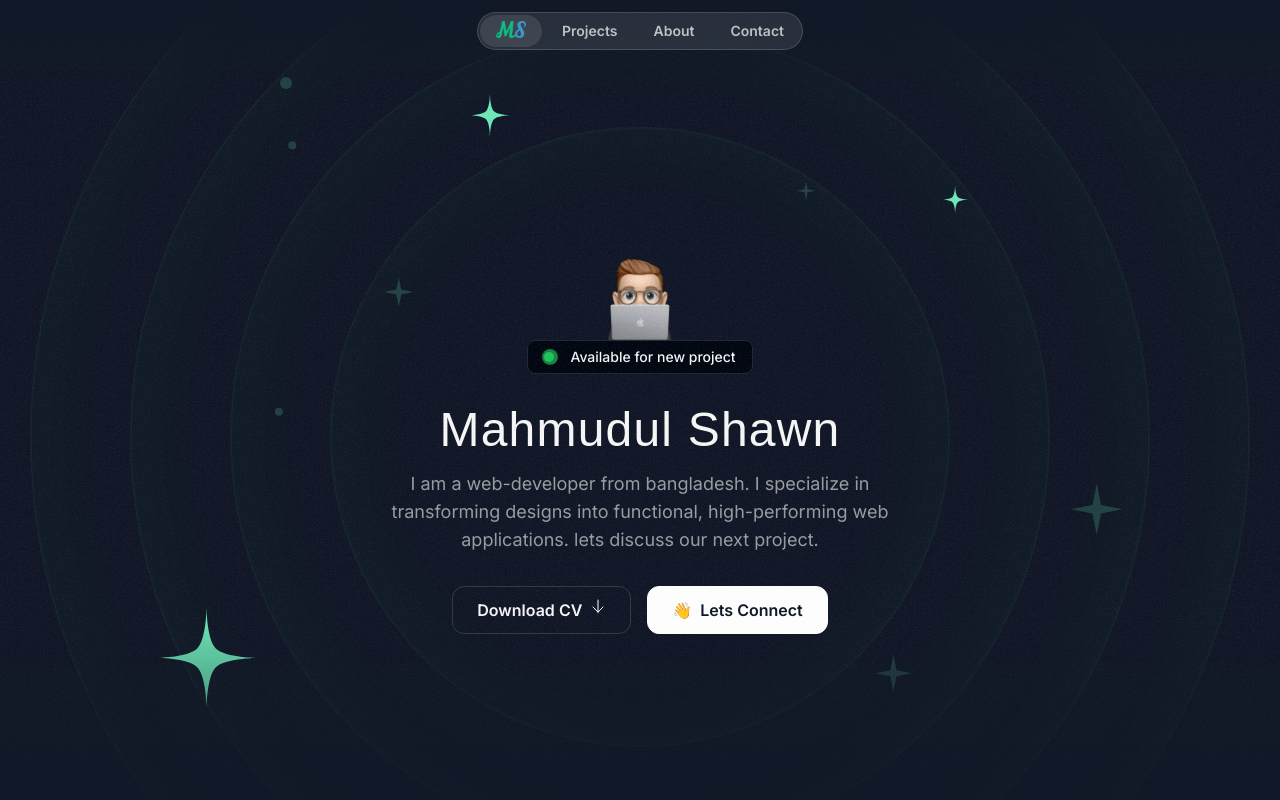
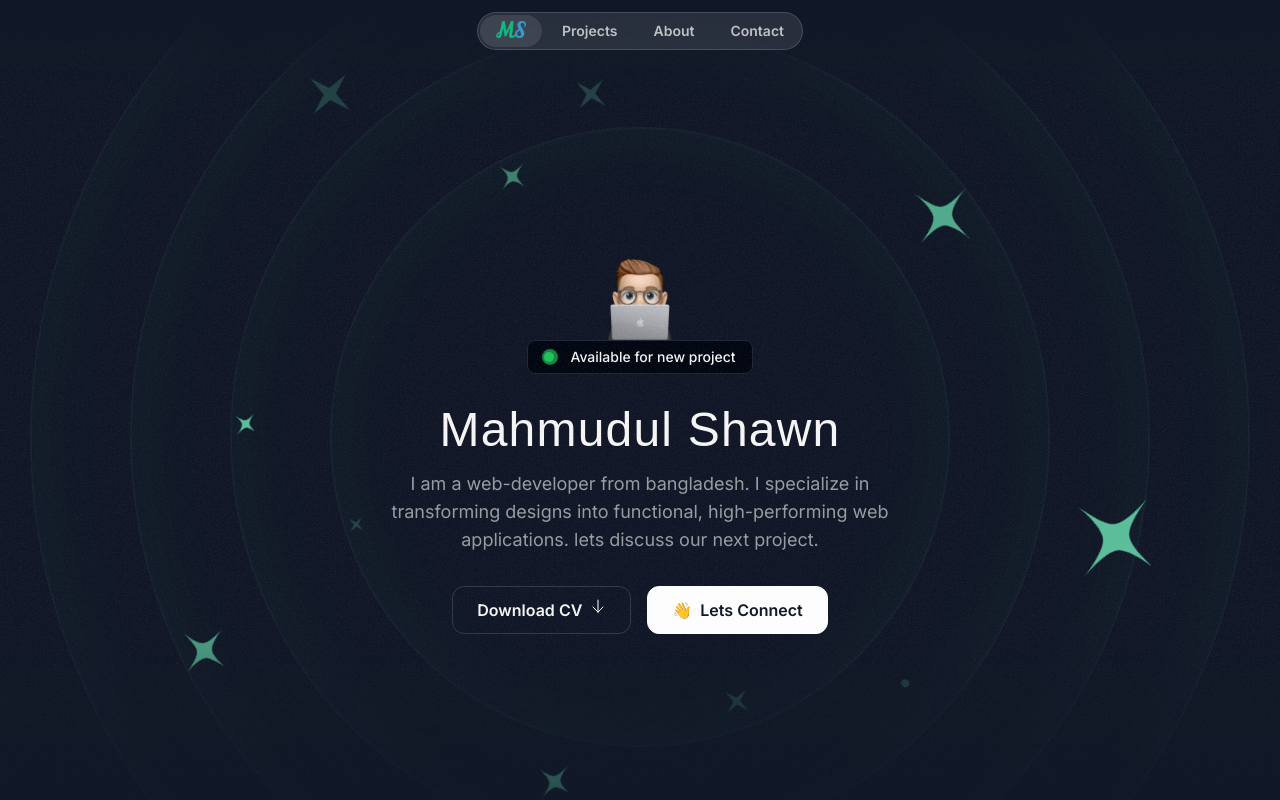
Before and after one commit to Mahmudulshawn/portfolio, a Next.js app: page / in a window 1280 px wide. Shown: the top 800 px of the page. Built offline with nearby package versions, Linux system fonts and the light colour scheme; a web font is replaced by a local one.

Commit message:
added some additional stars on the hero section and the star animation for now

```diff
--- a/app/page.js
+++ b/app/page.js
@@ -1,3 +1,4 @@
+import About from "@/sections/About";
 import Header from "@/sections/Header";
 import Hero from "@/sections/Hero";
 import Projects from "@/sections/Projects";
@@ -8,6 +9,7 @@ export default function Home() {
       <Header />
       <Hero />
       <Projects />
+      <About />
     </div>
   );
 }
--- /dev/null
+++ b/components/Card.js
@@ -0,0 +1,18 @@
+import React from "react";
+import grainImage from "../assets/images/grain.jpg";
+
+const Card = ({children}) => {
+  return (
+    <div className="relative bg-white/15 outline outline-2 outline-white/20 rounded-xl overflow-hidden ">
+      <div
+        className="absolute inset-0 -z-10 opacity-5"
+        style={{
+          backgroundImage: `url(${grainImage.src})`,
+        }}
+      ></div>
+      {children}
+    </div>
+  );
+};
+
+export default Card;
--- a/components/HeroOrbit.js
+++ b/components/HeroOrbit.js
@@ -3,6 +3,7 @@ import React from "react";
 const HeroOrbit = ({ children, size, rotation }) => {
   return (
     <div className="absolute top-1/2 left-1/2 -translate-x-1/2 -translate-y-1/2 ">
+      <div className="animate-spin [animation-duration:10s]">
         <div
           className="flex items-start justify-start "
           style={{
@@ -21,6 +22,7 @@ const HeroOrbit = ({ children, size, rotation }) => {
           </div>
         </div>
       </div>
+    </div>
   );
 };
 
--- a/components/SectionHeader.js
+++ b/components/SectionHeader.js
@@ -6,7 +6,7 @@ const SectionHeader = ({
     eyebrow,
 }) => {
   return (
-    <div>
+    <div className="">
       <div className="flex justify-center">
         <p className="uppercase font-semibold tracking-widest bg-gradient-to-r from-emerald-500 to-sky-300 text-transparent bg-clip-text ">
           {eyebrow}
--- a/sections/About.js
+++ b/sections/About.js
@@ -1,8 +1,20 @@
+import Card from '@/components/Card'
+import SectionHeader from '@/components/SectionHeader'
 import React from 'react'
 
 const About = () => {
   return (
-    <div>About</div>
+    <div>
+      <SectionHeader
+        eyebrow="About Me"
+        title="A Glimpse Into My World"
+        description="Learn more about who I am, what I do and what inspires me."
+      />
+
+      <Card>
+        <div>what</div>
+      </Card>
+    </div>
   )
 }
 
--- a/sections/Hero.js
+++ b/sections/Hero.js
@@ -23,13 +23,22 @@ const Hero = () => {
         <div className="size-[1020px] hero-ring"></div>
         <div className="size-[1220px] hero-ring"></div>
         <HeroOrbit size={800} rotation={-72}>
-          <StarIcon className="size-28 text-emerald-300" />
+          <StarIcon className="size-28 text-emerald-300/80" />
+        </HeroOrbit>
+        <HeroOrbit size={610} rotation={-120}>
+          <StarIcon className="size-20 text-emerald-300/70" />
+        </HeroOrbit>
+        <HeroOrbit size={750} rotation={70}>
+          <StarIcon className="size-16 text-emerald-300/70" />
+        </HeroOrbit>
+        <HeroOrbit size={450} rotation={160}>
+          <StarIcon className="size-10 text-emerald-300/50" />
         </HeroOrbit>
         <HeroOrbit size={550} rotation={20}>
-          <StarIcon className="size-12 text-emerald-300" />
+          <StarIcon className="size-12 text-emerald-300/80" />
         </HeroOrbit>
         <HeroOrbit size={590} rotation={98}>
-          <StarIcon className="size-8 text-emerald-300" />
+          <StarIcon className="size-8 text-emerald-300/80" />
         </HeroOrbit>
         <HeroOrbit size={430} rotation={-14}>
           <SparkleIcon className="size-8 text-emerald-300/20" />
```
Lines whose indentation alone changed are shown as unchanged.
